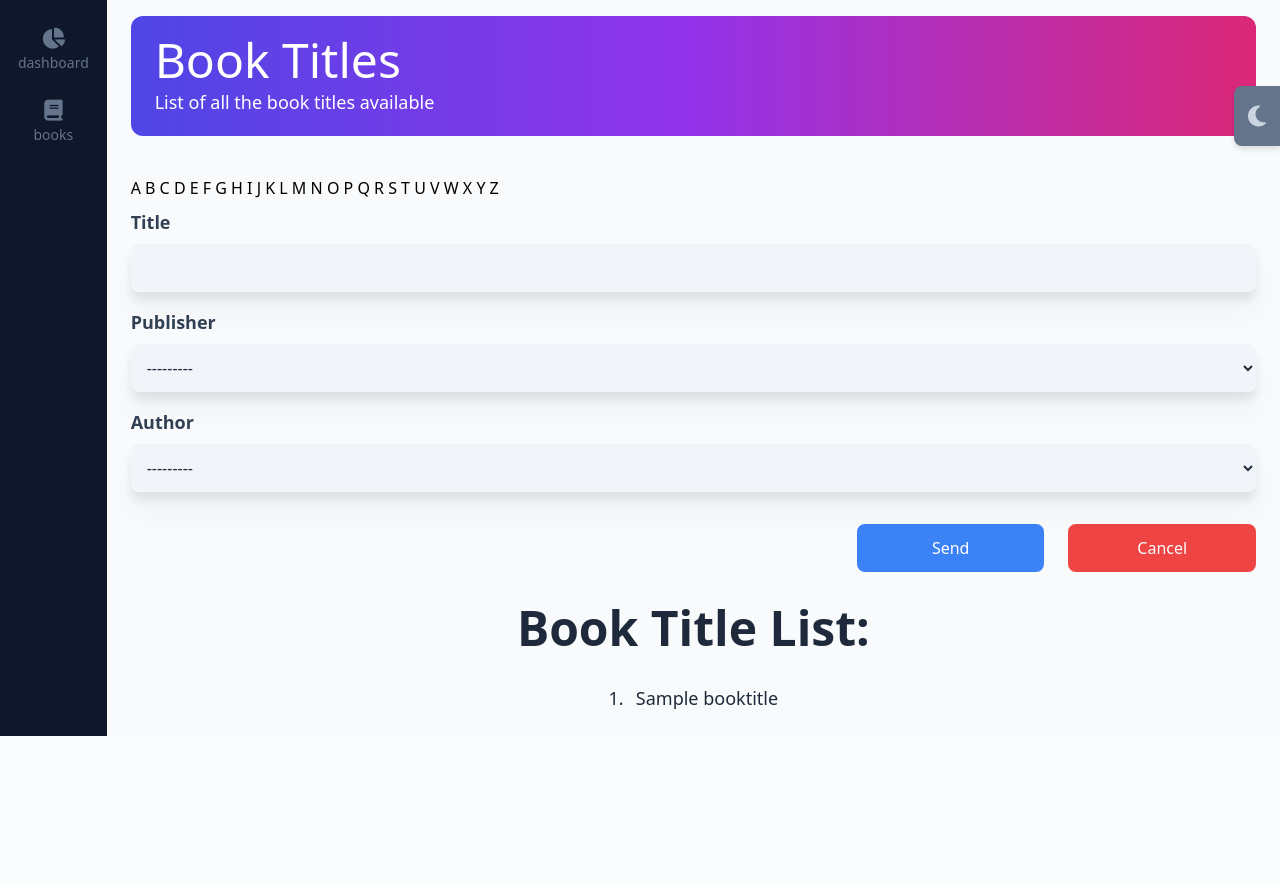
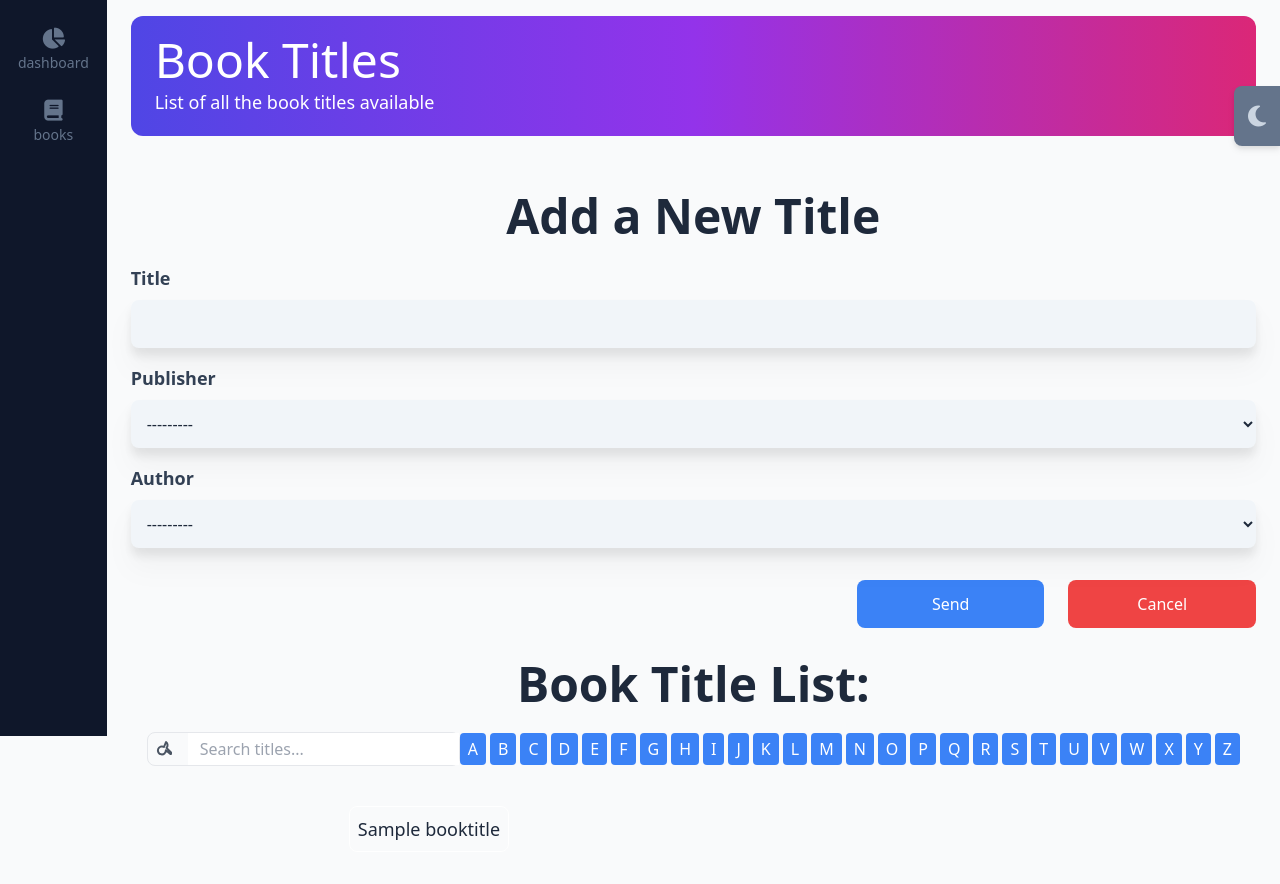
Before and after one commit to GCacho/FullStack-DjangoReactViteTailwindPostgre, a Django app: page /books/ in a window 1280 px wide. Shown: the part 64-948 px from the top of the page. Before the commit the page ends 800 px from the top, so only its background shows below. Run offline with Django 4.2, Linux system fonts and the light colour scheme; tables that the repository leaves empty hold one stand-in row (values such as "Sample post"); some libraries are stand-ins or nearby versions.

Commit message:
Search bar and letters added for book searching

```diff
--- a/src/books/templates/books/main.html
+++ b/src/books/templates/books/main.html
@@ -1,22 +1,14 @@
 {% extends "base.html" %}
 {% load widget_tweaks %}
+{% load static %}
 
 {% block title %}book title list{% endblock title %}
 
 {% block content %}
 
-    {% comment %} {% if form.non_field_errors %}
-        {% for error in form.non_field_errors %}
-            <div class="font-bold text-xl text-red-500">{{ error }}</div>
-        {% endfor %}
-    {% endif %} {% endcomment %}
-
-
     {% include "components/header.html" with title="Book Titles" description="List of all the book titles available" %}
 
-    {% for letter in letters %}
-        <a href="{% url 'books:book-first-letter' letter=letter|capfirst %}"> {{ letter }} </a>
-    {% endfor %}
+    <h1 class="flex justify-center items-center mt-4 text-slate-800 dark:text-gray-50 text-5xl font-bold p-4 rounded-lg">Add a New Title</h1>
 
     <form action="" method="POST">
         {% csrf_token %}
@@ -48,12 +40,30 @@
 
     <h1 class="flex justify-center items-center mt-4 text-slate-800 dark:text-gray-50 text-5xl font-bold p-4 rounded-lg">Book Title List:</h1>
 
+    <div class="flex justify-between items-center py-2 px-4">
+        <!-- Contenedor para la Barra de Búsqueda -->
+        <div class="flex items-center border rounded-lg w-1/2">
+            <span class="px-2">
+                <svg class="w-6 h-6 text-gray-600" fill="none" stroke="currentColor" viewBox="0 0 24 24" xmlns="http://www.w3.org/2000/svg"><path stroke-linecap="round" stroke-linejoin="round" stroke-width="2" d="M8 10a4 4 0 101.9 3.3L14.4 17H15v-1.6l-4.5-4.5a4 4 0 00-.5-5.9z"></path></svg>
+            </span>
+            <input type="text" id="searchInput" placeholder="Search titles..." class="px-3 py-1 w-full">
+        </div>
+
+        <!-- Contenedor para las Letras -->
+        <div class="flex items-center space-x-1">
+            {% for letter in letters %}
+                <a href="#" data-letter="{{ letter }}" class="px-2 py-1 bg-blue-500 text-white rounded hover:bg-blue-700 focus:outline-none focus:ring-2 focus:ring-blue-500 focus:ring-opacity-50">
+                    {{ letter }}
+                </a>
+            {% endfor %}
+        </div>
+    </div>
+
     {% if qs %}
         <div class="flex justify-center mt-4">
-        <ul class="list-none">
+            <ul class="grid grid-cols-4 gap-4 bg-transparent borderrounded-lg p-4">
                 {% for elmnt in qs %}
-                <li class="mb-2">
-                    <span class="text-lg text-slate-800 dark:text-gray-50 mr-2">{{ forloop.counter }}.</span>
+                <li class="book-item border border-white rounded-lg p-2" data-title-letter="{{ elmnt.title.0|lower }}">
                     <a href="{{ elmnt.get_absolute_url }}" class="text-lg text-slate-800 dark:text-gray-50 hover:text-blue-500">
                         {{ elmnt.title|capfirst }}
                     </a>
@@ -63,6 +73,6 @@
         </div>
     {% endif %}
 
-    {% comment "" %}el.get_absolute_url comes from books/models {% endcomment %}
+    <script src="{% static 'js/books_app.js' %}"></script>
 
 {% endblock content %}
--- a/src/books/urls.py
+++ b/src/books/urls.py
@@ -1,5 +1,5 @@
 from django.urls import path
-from .views import BookTitleListView, book_title_detail_view, book_first_letter_view
+from .views import BookTitleListView, book_title_detail_view
 
 app_name = 'books'
 
@@ -9,5 +9,4 @@ urlpatterns = [
     path('', BookTitleListView.as_view(), name='main'),
     path('<pk>/', book_title_detail_view, name='detail'), # <pk> - primary key, <str:text> - string, <slug> - slug
 
-    path('books/<str:letter>/', book_first_letter_view, name='book-first-letter'),
 ]
--- /dev/null
+++ b/src/theme/static/js/books_app.js
@@ -0,0 +1,51 @@
+document.addEventListener("DOMContentLoaded", function () {
+    const letterLinks = document.querySelectorAll('[data-letter]');
+    const bookItems = document.querySelectorAll('.book-item');
+    const searchInput = document.getElementById('searchInput');
+
+    // Función para mostrar u ocultar libros basados en la letra seleccionada
+    function filterBooks(letter) {
+        bookItems.forEach(function (bookItem) {
+            const titleLetter = bookItem.getAttribute('data-title-letter');
+            if (titleLetter === letter.toLowerCase()) {
+                bookItem.style.display = 'block';
+            } else {
+                bookItem.style.display = 'none';
+            }
+        });
+    }
+
+    // Función para filtrar libros basados en el texto de búsqueda
+    function searchBooks(query) {
+        bookItems.forEach(function (bookItem) {
+            const title = bookItem.textContent.toLowerCase();
+            if (title.includes(query.toLowerCase())) {
+                bookItem.style.display = 'block';
+            } else {
+                bookItem.style.display = 'none';
+            }
+        });
+    }
+
+    // Agregar un controlador de eventos a cada enlace de letra
+    letterLinks.forEach(function (letterLink) {
+        letterLink.addEventListener("click", function (event) {
+            event.preventDefault();
+            const selectedLetter = letterLink.getAttribute('data-letter');
+            filterBooks(selectedLetter);
+        });
+    });
+
+    // Controlador de eventos para el campo de búsqueda
+    searchInput.addEventListener('input', function () {
+        const query = searchInput.value;
+        if (query !== '') {
+            searchBooks(query);
+        } else {
+            // Si no hay texto de búsqueda, mostrar todos los libros
+            bookItems.forEach(function (bookItem) {
+                bookItem.style.display = 'block';
+            });
+        }
+    });
+});
--- a/src/theme/templates/base.html
+++ b/src/theme/templates/base.html
@@ -26,5 +26,6 @@
 				</div>
 			</div>
 		</div>
+
 	</body>
 </html>
```
Also changed, not shown: src/books/templates/books/first_letter.html (deleted, +0 -20 lines), src/static/js/book_list.js (deleted, +0 -19 lines), 1 other file. Lines whose indentation alone changed are shown as unchanged.
